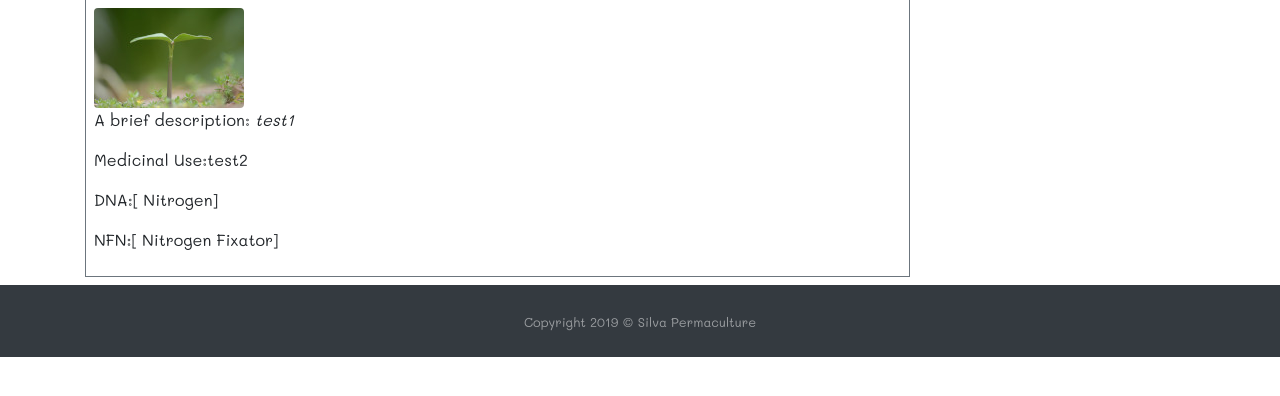
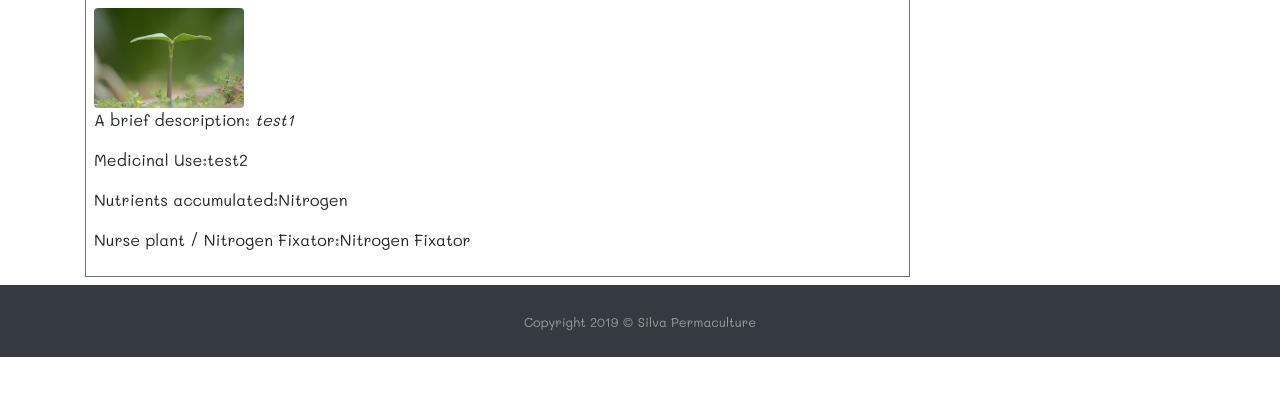
Before and after one commit to Walachul/SilvaPermaculture, a Flask app: page /plants/3 in a window 1280 px wide. Shown: the part 239-635 px from the top of the page. Run offline with Flask 2, Linux system fonts and the light colour scheme; data comes from the database, SQL or seed files in the repository; both versions use the stored data as it was after the commit; some libraries are stand-ins or nearby versions.

Commit message:
Got fixed to an extend QuerySelectMultipleField where the user can select multiple choices. However, I only get one item to the database, no matter how many I select. Still working

```diff
--- a/silvapermaculture/models.py
+++ b/silvapermaculture/models.py
@@ -20,6 +20,7 @@ class User(db.Model, UserMixin):
 
     def __repr__(self):  #How is the objected printed when we print it out. Dunder/Magic method.
         return f"User('{self.username}', '{self.image_file}')"
+
 #Plants Table
 class Plants(db.Model):
     id = db.Column(db.Integer, primary_key=True)
@@ -30,7 +31,6 @@ class Plants(db.Model):
     image_file = db.Column(db.String(20), default='default_plant_pic.jpg')
     date_added = db.Column(db.DateTime, nullable=False, default=datetime.utcnow)
     user_id = db.Column(db.Integer, db.ForeignKey('user.id'), nullable=False)
-
     dna_id = db.Column(db.Integer, db.ForeignKey('DNA.id'))
     dna = db.relationship('DNA', backref=db.backref('plant_dna', lazy='dynamic'))  # Dynamic_Nutrient_Accumulated
     nfn_id = db.Column(db.Integer, db.ForeignKey('NFN.id'))
@@ -46,11 +46,11 @@ class DNA(db.Model):
     element = db.Column(db.String(15))
 
     def __repr__(self):
-        return '[ {}]'.format(self.element)
+        return '{}'.format(self.element)
 #Nitrogen_Fixers_Nursing
 class NFN(db.Model):
     id = db.Column(db.Integer, primary_key=True)
     plant_extra = db.Column(db.String(40))
 
     def __repr__(self):
-        return '[ {}]'.format(self.plant_extra)
+        return '{}'.format(self.plant_extra)
--- a/silvapermaculture/routes.py
+++ b/silvapermaculture/routes.py
@@ -104,7 +104,12 @@ def new_plant():
     if form.validate_on_submit():
         new_plant = Plants(common_name = form.common_name.data, botanical_name = form.botanical_name.data,
                            short_description = form.short_description.data, medicinal=form.medicinal.data,
-                           dna=form.dna.data, nfn=form.nfn.data, author=current_user)
+                           author=current_user)
+        for dna_element in form.dna.data:
+            new_plant.dna = dna_element
+        for nfn_element in form.nfn.data:
+            new_plant.nfn = nfn_element
+
         db.session.add(new_plant)
         db.session.commit()
         flash(f'Thank you ! You have successfully added a plant to the database!', 'success')
--- a/silvapermaculture/templates/new_plant.html
+++ b/silvapermaculture/templates/new_plant.html
@@ -13,7 +13,7 @@
         <div class="row">
             <div class="col-12 col-lg-6 mx-auto my-5" id="login">
                     <img class="img-fluid" src="{{ image_file }}"  alt="Default plant image"/>
-                    <form id="registration" class="my-4" method="POST" action="">
+                    <form id="registration" class="my-4" method="POST" action="" enctype="multipart/form-data">
                         {{ form.hidden_tag() }} <!-- CSRF token -->
                           <div class="form-group">
                               {% if form.common_name.errors %}
@@ -64,11 +64,11 @@
                               {% endif %}
                           </div>
                           <div class="form-group">
-                            {{ form.dna(class="form-control form-control-sm") }}
+                            {{ form.dna(class="custom-select", multiple=True) }}
 
                           </div>
                            <div class="form-group">
-                               {{ form.nfn(class="form-control form-control-sm")}}
+                               {{ form.nfn(class="custom-select", multiple=True)}}
                            </div>
 
                               {{ form.submit(class="btn float-right my-2", id="login-btn") }}
--- a/silvapermaculture/templates/plant.html
+++ b/silvapermaculture/templates/plant.html
@@ -14,8 +14,12 @@
                     <img class="img-fluid rounded " src="{{ url_for('static', filename='img/plants/' + plant.image_file) }}"  alt="Default plant image"/>
                     <p class="text-left">A brief description: <em>{{ plant.short_description }}</em> </p>
                     <p class="text-left">Medicinal Use:{{ plant.medicinal }}</p>
-                    <p class="text-left">DNA:{{ plant.dna }}</p>
-                    <p class="text-left">NFN:{{ plant.nfn }}</p>
+
+                    <p class="text-left">Nutrients accumulated:{{plant.dna }}</p>
+
+
+                    <p class="text-left">Nurse plant / Nitrogen Fixator:{{ plant.nfn }}</p>
+
                 </div>
 
             </div>
--- a/silvapermaculture/templates/plants.html
+++ b/silvapermaculture/templates/plants.html
@@ -34,9 +34,6 @@
                     <h4 class="text-left">Scientific name: <span class="titles">{{ plant.botanical_name }} </span></h4>
                     <p class="text-left small">Plant added by <a href="#">{{ plant.author.username }}</a> on {{ plant.date_added.strftime('%d-%m-%Y') }} </p>
                     <p class="text-left">A brief description: <em>{{ plant.short_description }}</em> </p>
-                       <p class="text-left">A brief description: <em>{{ plant.medicinal }}</em> </p>
-                       <p class="text-left">A brief description: <em>{{ plant.dna }}</em> </p>
-                       <p class="text-left">A brief description: <em>{{ plant.nfn }}</em> </p>
                     <a class="btn btn-info" href="{{ url_for('plant', plant_id=plant.id) }}">READ MORE</a>
                    </div>
 
```
Also changed, not shown: silvapermaculture/forms.py (+5 -5 lines), silvapermaculture/plants.db.
